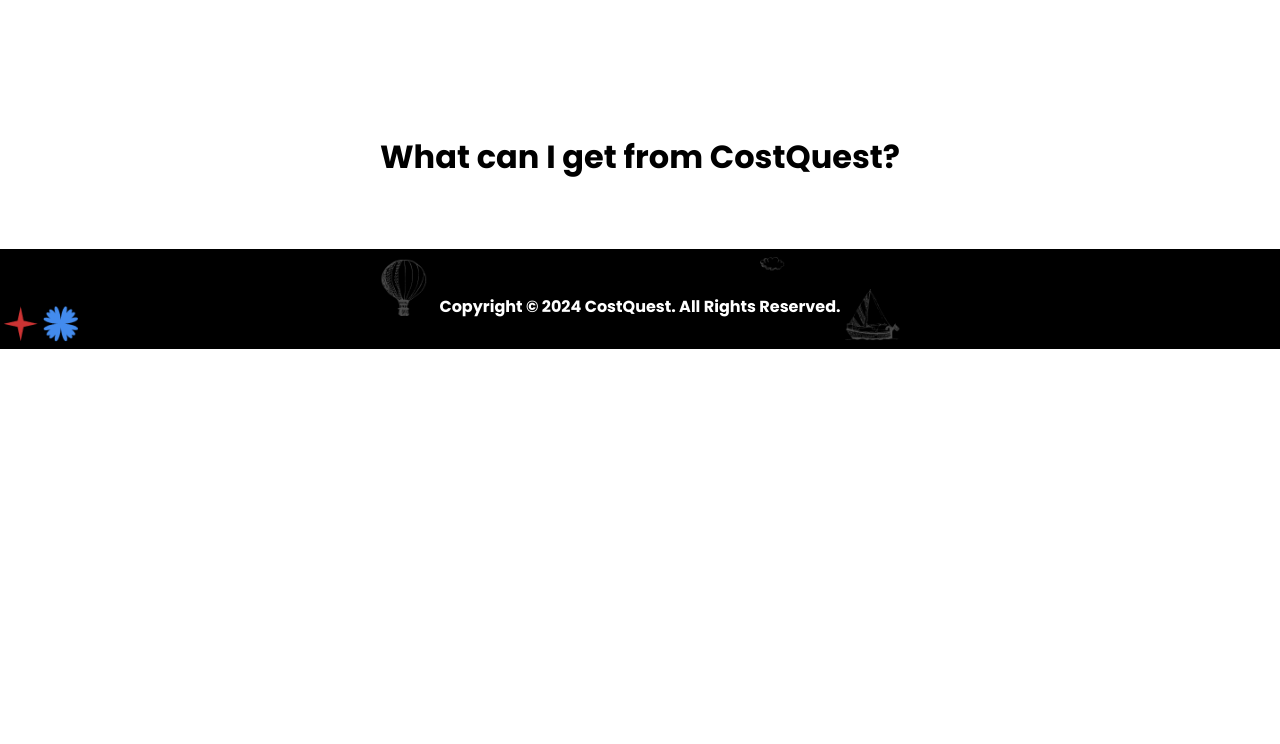
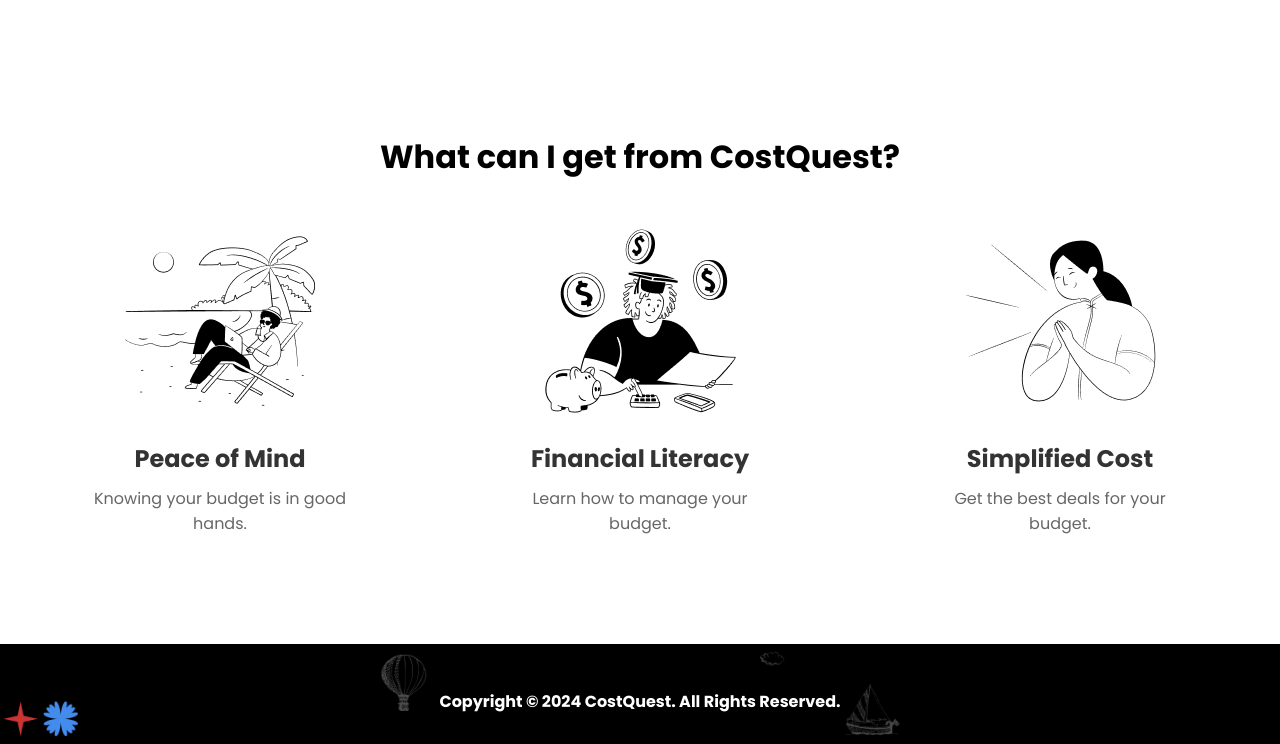
Before and after one commit to vincentperezzz/CostQuest, a PHP site: page / in a window 1280 px wide. Shown: the part 1445-2189 px from the top of the page. Before the commit the page ends 1794 px from the top, so only its background shows below. Run offline with PHP 8.4, Linux system fonts and the light colour scheme.

Commit message:
add "What can I get from CostQuest?" section: implement card layout with images and descriptions in index.html and corresponding styles in CSS

```diff
--- a/css/index.css
+++ b/css/index.css
@@ -261,6 +261,42 @@ nav ul li a:hover::after{
   margin: 10px;
 }
 
+.can-get-container {
+  display: flex;
+  justify-content: center;
+  text-align: center;
+  flex-wrap: wrap;
+  gap: 120px;
+  padding: 20px 0;
+}
+
+.can-get-card {
+  display: flex;
+  flex-direction: column;
+  align-items: center;
+  background: #ffffff;
+  border-radius: 10px;
+  padding: 20px;
+  width: 300px;
+  text-align: center;
+}
+
+.can-get-card img {
+  max-width: 100%;
+  height: auto;
+  margin-bottom: 10px;
+}
+
+.can-get-card h2 {
+  margin: 10px 0;
+  font-size: 24px;
+  color: #333333;
+}
+
+.can-get-card p {
+  font-size: 16px;
+  color: #666666;
+}
 /* Footer */
 
 footer {
--- a/index.html
+++ b/index.html
@@ -68,7 +68,23 @@
 
 <div class="popular-container">
   <h1 class="popular-title">What can I get from CostQuest?</h1>
-
+  <div class="can-get-container">
+      <div class="can-get-card">
+        <img src="/icons/peace-of-mind.png">
+        <h2>Peace of Mind</h2>
+        <p>Knowing your budget is in good hands.</p>
+      </div>
+      <div class="can-get-card">
+        <img src="/icons/Financial-Literacy.png">
+        <h2>Financial Literacy</h2>
+        <p>Learn how to manage your budget.</p>
+      </div>
+      <div class="can-get-card">
+        <img src="/icons/Simplified-cost.png">
+        <h2>Simplified Cost</h2>
+        <p>Get the best deals for your budget.</p>
+      </div>
+</div>
 <!------------Footer------------->
 <footer>
   <h4>Copyright © 2024 CostQuest. All Rights Reserved.</h4>
```
Also changed, not shown: icons/Financial-Literacy.png (added), icons/Simplified-cost.png (added), icons/peace-of-mind.png (added).
